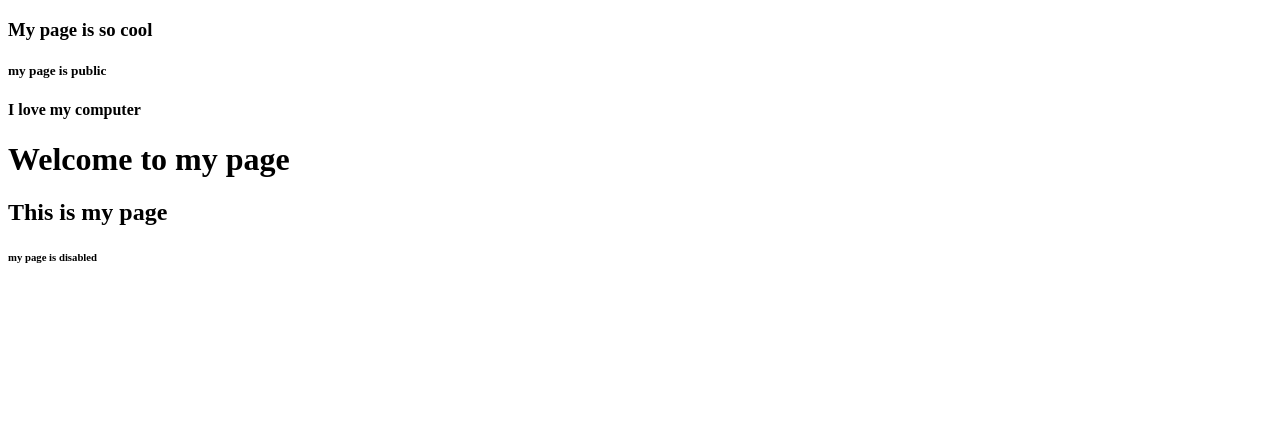
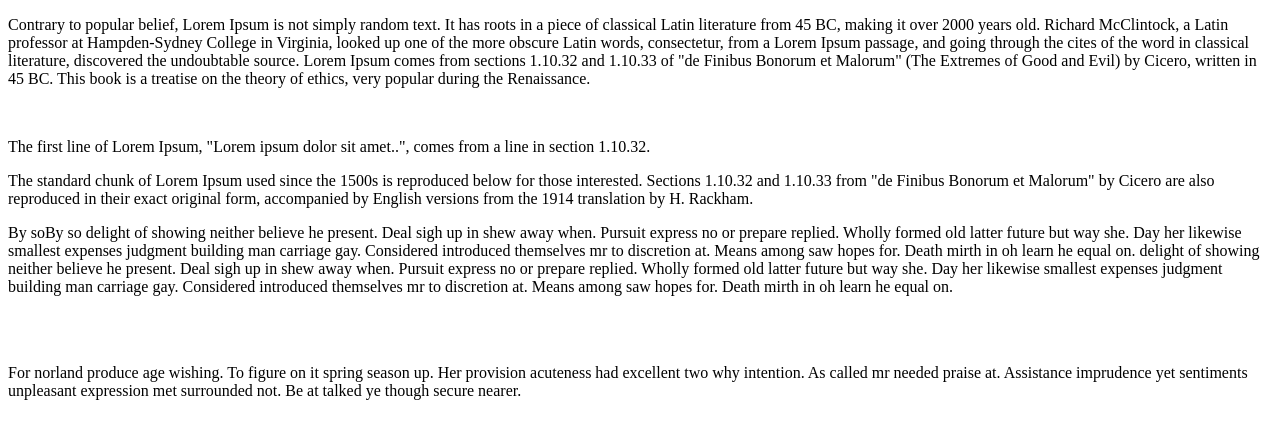
Before and after one commit to LukaAbga/davaleba2, a plain HTML site: page index.html in a window 1280 px wide. Drawn offline with Linux system fonts and the light colour scheme.

Commit message:
index.html

```diff
--- a/index.html
+++ b/index.html
@@ -3,14 +3,16 @@
 <head>
     <meta charset="UTF-8">
     <meta name="viewport" content="width=device-width, initial-scale=1.0">
-    <title>davaleba2</title>
+    <title>Document</title>
 </head>
 <body>
-    <h3>My page is so cool</h3>
-    <h5>my page is public</h5>
-    <h4>I love my computer</h4>
-    <h1>Welcome to my page</h1>
-    <h2>This is my page</h2>
-    <h6>my page is disabled</h6>
+    <p>Contrary to popular belief, Lorem Ipsum is not simply random text. It has roots in a piece of classical Latin literature from 45 BC, making it over 2000 years old. Richard McClintock, a Latin professor at Hampden-Sydney College in Virginia, looked up one of the more obscure Latin words, consectetur, from a Lorem Ipsum passage, and going through the cites of the word in classical literature, discovered the undoubtable source. Lorem Ipsum comes from sections 1.10.32 and 1.10.33 of "de Finibus Bonorum et Malorum" (The Extremes of Good and Evil) by Cicero, written in 45 BC. This book is a treatise on the theory of ethics, very popular during the Renaissance.</p>
+    <br>
+    <p>The first line of Lorem Ipsum, "Lorem ipsum dolor sit amet..", comes from a line in section 1.10.32.</p>
+    <p>The standard chunk of Lorem Ipsum used since the 1500s is reproduced below for those interested. Sections 1.10.32 and 1.10.33 from "de Finibus Bonorum et Malorum" by Cicero are also reproduced in their exact original form, accompanied by English versions from the 1914 translation by H. Rackham.</p>
+    <p>By soBy so delight of showing neither believe he present. Deal sigh up in shew away when. Pursuit express no or prepare replied. Wholly formed old latter future but way she. Day her likewise smallest expenses judgment building man carriage gay. Considered introduced themselves mr to discretion at. Means among saw hopes for. Death mirth in oh learn he equal on. delight of showing neither believe he present. Deal sigh up in shew away when. Pursuit express no or prepare replied. Wholly formed old latter future but way she. Day her likewise smallest expenses judgment building man carriage gay. Considered introduced themselves mr to discretion at. Means among saw hopes for. Death mirth in oh learn he equal on.</p>
+    <br>
+    <br>
+    <p>For norland produce age wishing. To figure on it spring season up. Her provision acuteness had excellent two why intention. As called mr needed praise at. Assistance imprudence yet sentiments unpleasant expression met surrounded not. Be at talked ye though secure nearer.</p>
 </body>
 </html>
```
